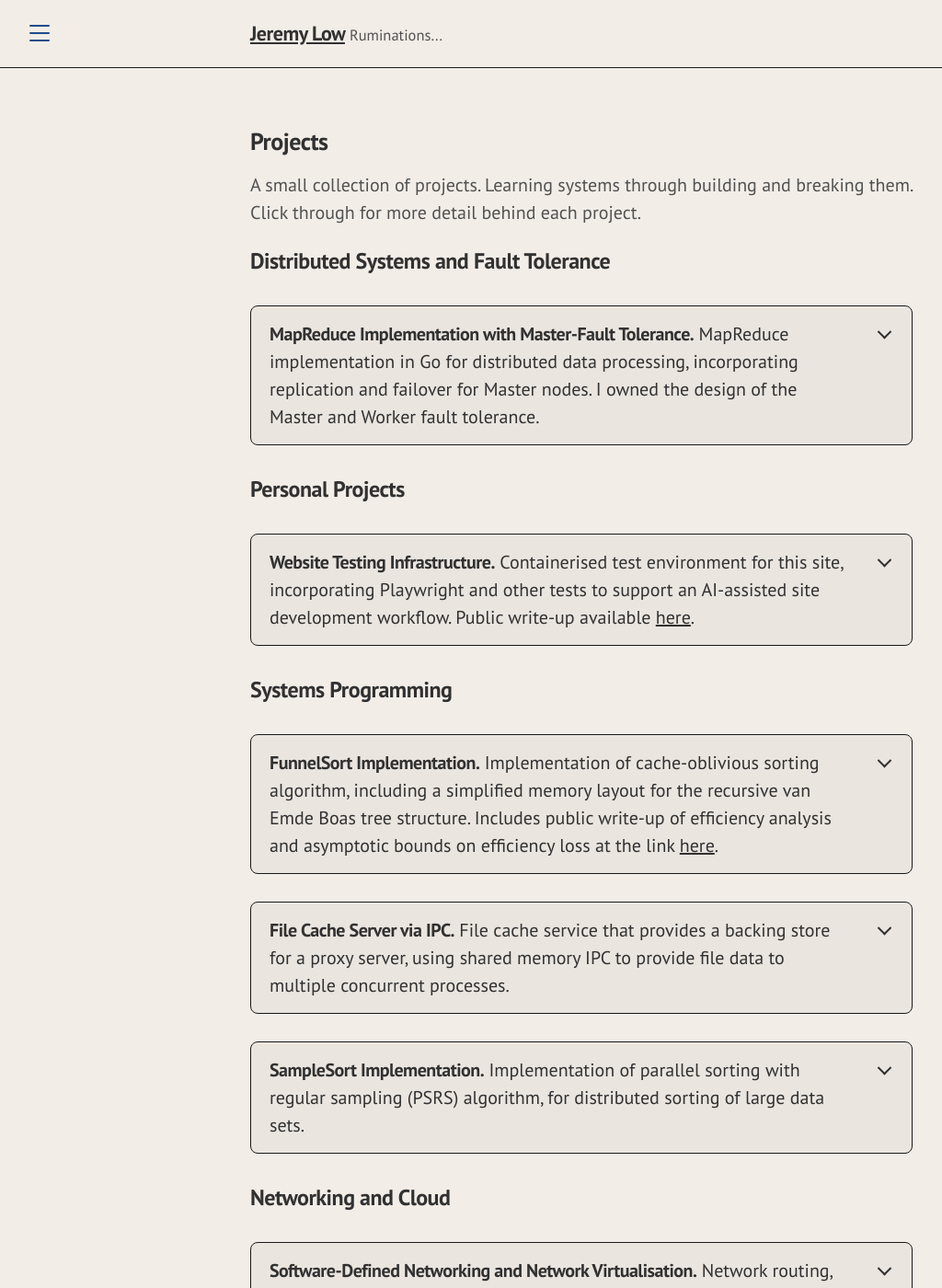
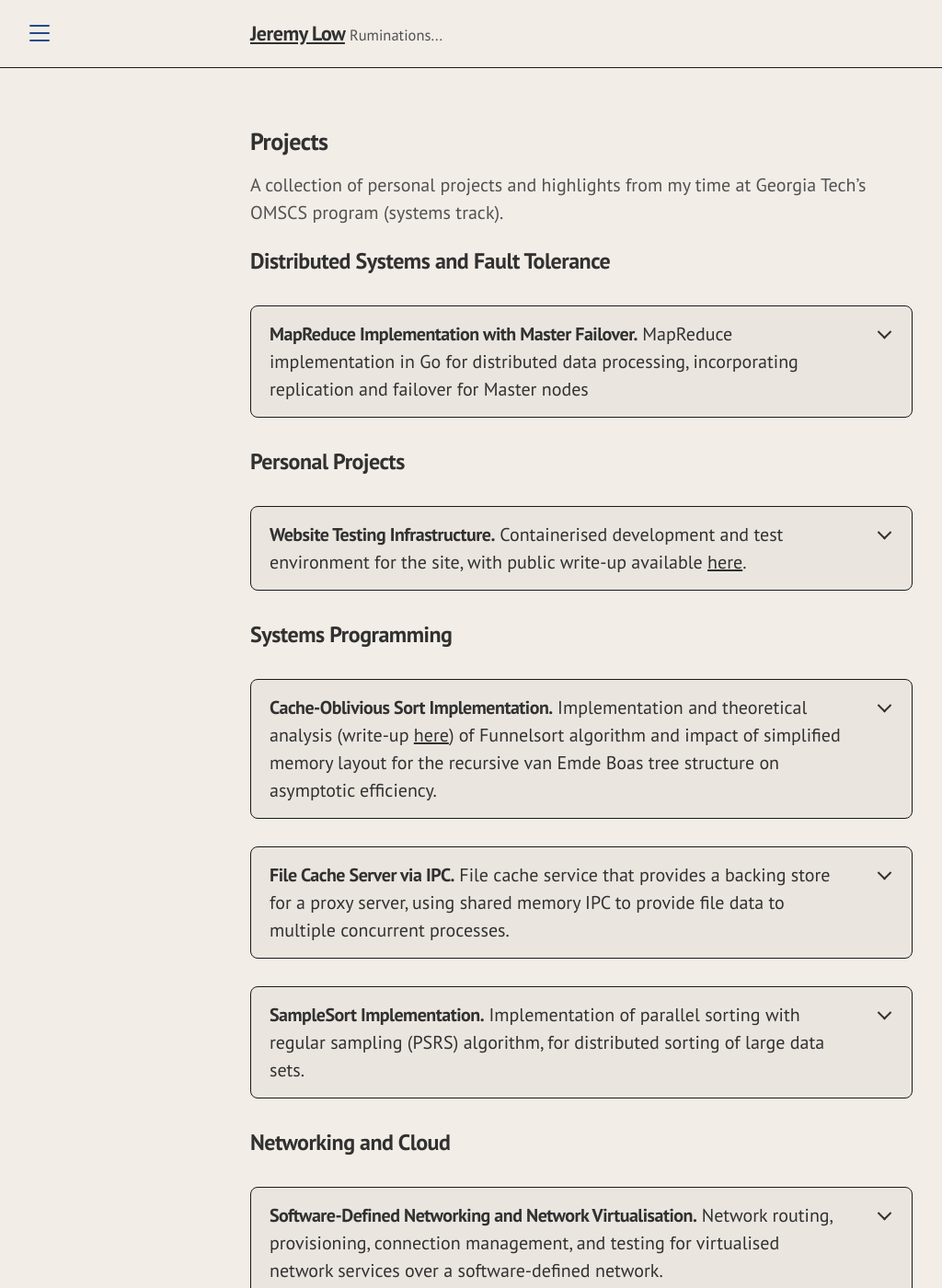
Before and after one commit to jrmylow/jrmylow.github.io, a Jekyll site: the page built from docs/_pages/projects.md, in a window 1280 px wide and 1400 px high. Shown: the whole window at 92% size, without its empty margins (8-1032 px from the left). Built offline with Jekyll 4.4.1, drawn with Linux system fonts in a browser that asks for light colours; comment, search, counter and statistics services are not loaded; some of the changed text lies outside the part shown.

Commit message:
test new projects page

```diff
--- a/docs/_pages/projects.md
+++ b/docs/_pages/projects.md
@@ -5,17 +5,16 @@
 nav_order: 40
 ---
 
-A small collection of projects. Learning systems through building and breaking them. Click through for more detail behind each project.
+A collection of personal projects and highlights from my time at Georgia Tech's OMSCS program (systems track).
 
 ## Distributed Systems and Fault Tolerance
 
-{% include details_open.html title="MapReduce Implementation with Master-Fault Tolerance" summary="MapReduce implementation in Go for distributed data processing, incorporating replication and failover for Master nodes. I owned the design of the Master and Worker fault tolerance." %}
-
-* **Context**: coursework project (pair programming), in Go, deployed on Azure Kubernetes Service, using Azure Blob Storage as the distributed file system
-* **Verification**: reconciliation vs. reference implementation, randomised fault injection (crashes) for Master and Worker nodes
-* **Availability**: private repository, code available on request
+{% include details_open.html title="MapReduce Implementation with Master Failover" summary="MapReduce implementation in Go for distributed data processing, incorporating replication and failover for Master nodes" %}
 
 Coursework implementations of MapReduce, such as in MIT's 6.824/6.5840, typically assume that the Master node is reliable. This project extends that by deliberately crashing the Master and workers, requiring a level of replication from an active Master (Leader) node to backup Master nodes to avoid losing work in long-running batch computations.
+
+* **Context**: written in Go in a team of 2, deployed on Azure Kubernetes Service, using Azure Blob Storage as the distributed file system. I owned the design of the Master and Worker fault tolerance.
+* **Verification**: reconciliation vs. reference implementation, randomised fault injection (crashes) for Master and Worker nodes
 
 Key design decisions:
 
@@ -29,11 +28,10 @@
 
 ## Personal Projects
 
-{% include details_open.html title="Website Testing Infrastructure" summary="Containerised test environment for this site, incorporating Playwright and other tests to support an AI-assisted site development workflow. Public write-up available [here](/2026/06/20/building)." %}
+{% include details_open.html title="Website Testing Infrastructure" summary="Containerised development and test environment for the site, with public write-up available [here](/2026/06/20/building)." %}
 
-
-* **Context**: personal site and sandbox to develop skill in AI-augmented development
-* **Verification**: automated regression suite, integrated with GitHub CI, with manual verification of major changes
+* **Context**: sandbox for AI-augmented development experiments, protecting data from untrusted code
+* **Verification**: automated regression suite with playwright and pytest, integrated with GitHub CI, with manual verification of major changes
 * **Availability**: at [github](https://github.com/jrmylow/jrmylow.github.io)
 
 Key design decisions:
@@ -45,46 +43,37 @@
 
 ## Systems Programming
 
-{% include details_open.html title="FunnelSort Implementation" summary="Implementation of cache-oblivious sorting algorithm, including a simplified memory layout for the recursive van Emde Boas tree structure. Includes public write-up of efficiency analysis and asymptotic bounds on efficiency loss at the link [here](/2026/10/05/funnelsort)." %}
+{% include details_open.html title="Cache-Oblivious Sort Implementation" summary="Implementation and theoretical analysis (write-up [here](/2026/10/05/funnelsort)) of Funnelsort algorithm and impact of simplified memory layout for the recursive van Emde Boas tree structure on asymptotic efficiency." %}
 
-* **Context**: coursework project, in C
+* **Context**: written in C, with memory safety by construction due to the exact layout of the data buffer layouts
 * **Verification**: data reconciliation tests, checks with valgrind, cache-miss performance measured with cachegrind (66% cache miss reduction compared to naive mergesort)
-* **Availability**: private repository, code available on request
 
 {% include details_close.html %}
 
 {% include details_open.html title="File Cache Server via IPC" summary="File cache service that provides a backing store for a proxy server, using shared memory IPC to provide file data to multiple concurrent processes." %}
 
-* **Context**: coursework project, in C, using POSIX shared memory and message queue primitives, and cache invalidation out of scope
-* **Verification**: integration test suite, checks with valgrind/helgrind
-* **Availability**: private repository, code available on request
-
 The file cache server provides an abstraction over the underlying file system, mitigating risk of file descriptor exhaustion, disk I/O management, and buffering content to lower latency for frequently-accessed files.
 
-Key design decisions:
-
-* **Inter-process coordination**: clear separation between command and data layers, with POSIX message queues used as a lightweight coordination primitive to coordinate the setup and teardown of shared memory segments
-* **Safety**: direct communication of data bounds and use of coordination primitives to ensure safe reads/writes to shared memory.
+* **Context**: written in C, using POSIX shared memory and message queue primitives, and cache invalidation out of scope
+* **Verification**: integration test suite, checks with valgrind/helgrind
 
 {% include details_close.html %}
 
 {% include details_open.html title="SampleSort Implementation" summary="Implementation of parallel sorting with regular sampling (PSRS) algorithm, for distributed sorting of large data sets." %}
 
-* **Context**: coursework project, in C using MPI, with highly skewed keys de-scoped
+* **Context**: written in C using MPI, with highly skewed keys de-scoped
 * **Verification**: data reconciliation tests, checks with valgrind, sort performance measured by wall-clock on cluster (0.23s for 1.6GB data, distributed over 4 nodes and 64 processes)
-* **Availability**: private repository, code available on request
 
 {% include details_close.html %}
 
 ## Networking and Cloud
 
-{% include details_open.html title="Software-Defined Networking and Network Virtualisation" summary="Network routing, provisioning, and connection management for virtualised network services over a software-defined network. I designed the test suite, controller handling of network faults, and connection affinity for virtual network functions." %}
+{% include details_open.html title="Software-Defined Networking and Network Virtualisation" summary="Network routing, provisioning, connection management, and testing for virtualised network services over a software-defined network." %}
 
-* **Context**: coursework project (pair programming), in Python, using OpenFlow and k8s-deployed network functions in kind
+Implementation of multiple OpenFlow controllers to demonstrate network routing protocol algorithms (shortest path, widest path, and load-balancing) and virtual network function management over a software-defined network.
+
+* **Context**: written in Python in a team of 2, using OpenFlow and k8s-deployed network functions. I designed the test suite, controller handling of network faults, and connection affinity for virtual network functions.
 * **Verification**: live connectivity and load generation using `iperf3` and a custom testing framework, network rebalancing and connection affinity demonstrated through logs
-* **Availability**: private repository, code available on request
-
-Coursework implementation of multiple OpenFlow controllers to demonstrate network routing protocols and network function management over a software-defined network.
 
 Key design decisions:
 
@@ -95,16 +84,14 @@
 
 {% include details_close.html %}
 
-{% include details_open.html title="Cloud Application Infrastructure" summary="Infrastructure provisioning and configuration for a cloud-native microservices app project. I owned the infrastructure design." %}
+{% include details_open.html title="Cloud Application Infrastructure" summary="Infrastructure provisioning and configuration for a cloud-native microservices app" %}
 
-* **Context**: coursework project (pair programming), using Terraform
+* **Context**: written in a team of 2, using go and Terraform. I owned the infrastructure provisioning design.
 * **Verification**: local testing environment (kind, azurite), then deployed to Azure managed services, with infrastructure changes verified through integration tests
-* **Availability**: private repository, code available on request
 
 Key design decisions:
 
 * **Compute provisioning**: allocation of application layers across cloud offerings, with stateful services on managed k8s and the stateless customer-facing endpoints on Azure App Service with autoscaling
 * **Security**: moved application to isolated network connections using virtual network, to minimise exposure to public internet
-* **Deployment**: moved from manual provisioning to full provisioning and teardown of infrastructure using Terraform, ensuring reproducible environments and configuration
 
 {% include details_close.html %}
```
